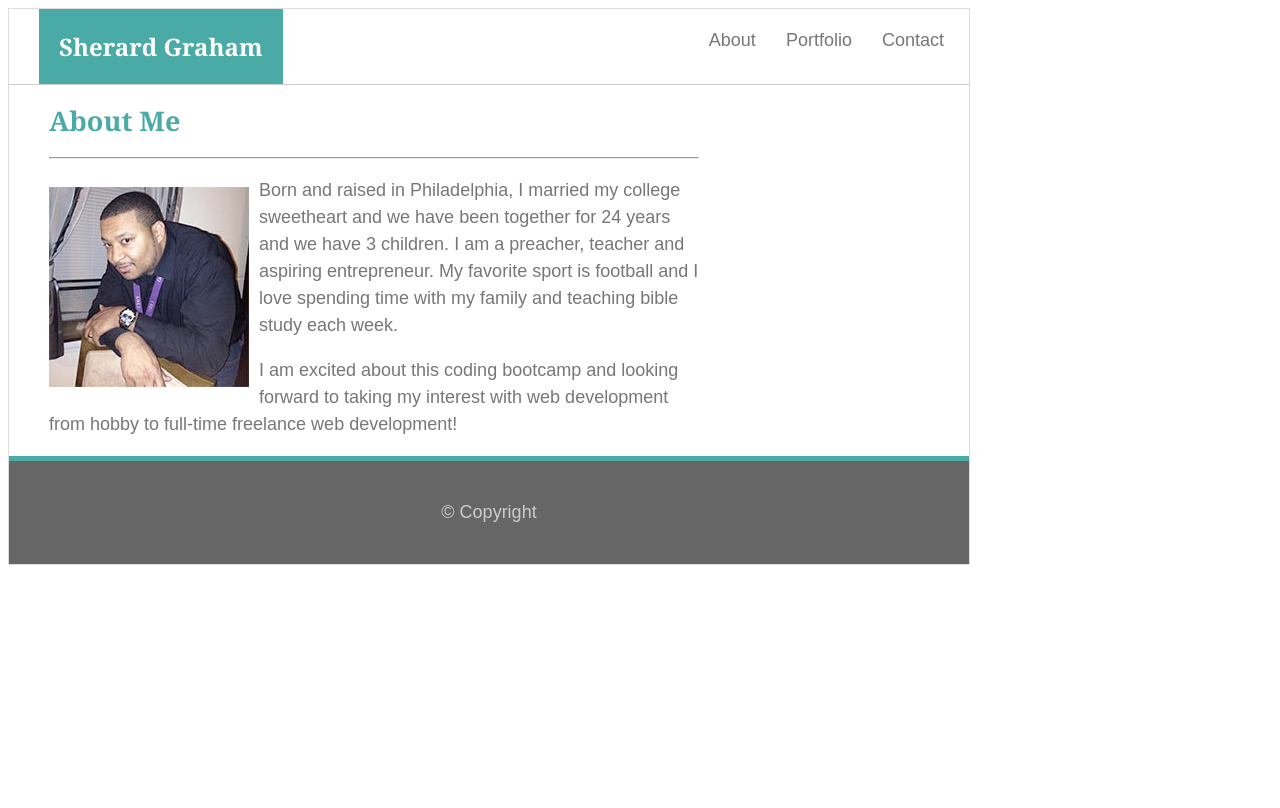
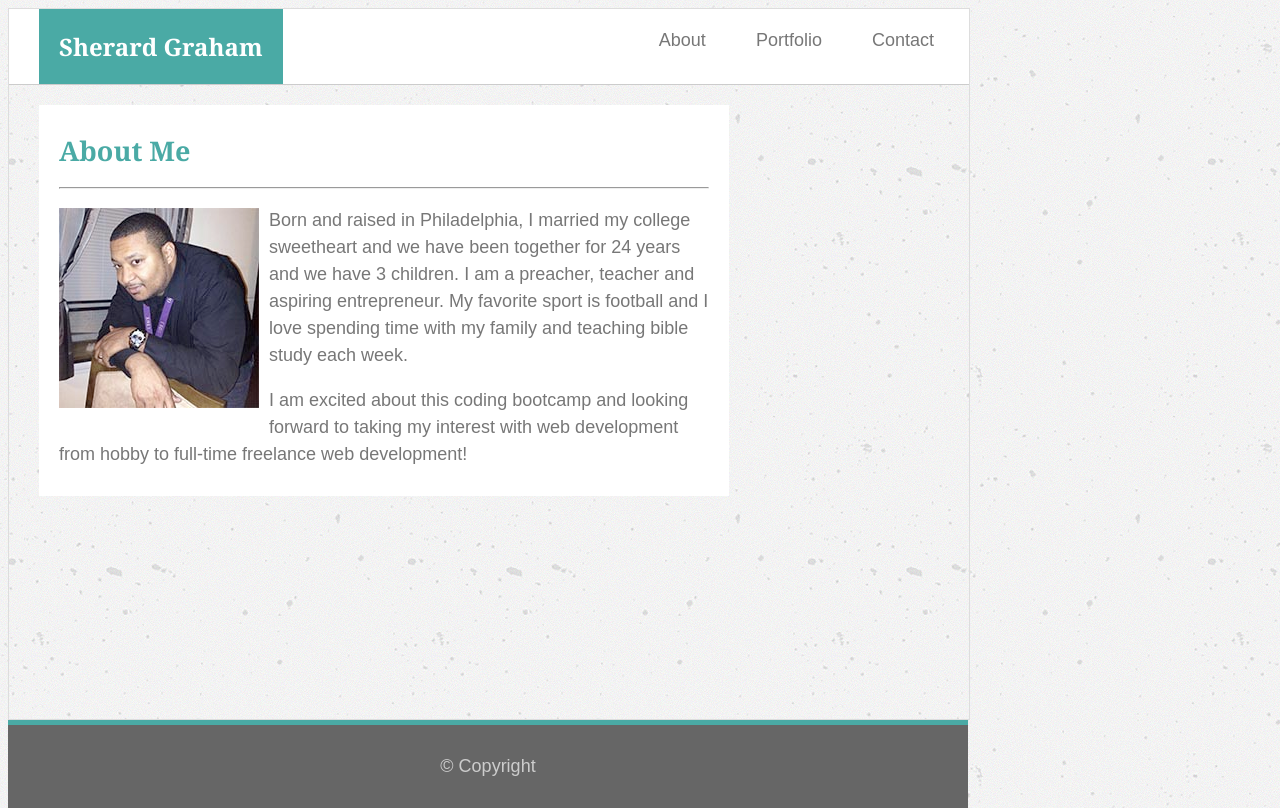
Before and after one commit to sherardg/Basic-Portfolio, a plain HTML site: page index.html in a window 1280 px wide. Drawn offline with Linux system fonts and the light colour scheme.

Commit message:
updates to index and css files

```diff
--- a/assets/css/style.css
+++ b/assets/css/style.css
@@ -1,19 +1,30 @@
 body {
     color: #777777;
-    background-image: url("images/concrete-texture.png");
-    );
+    background-image: url("../images/concrete-texture.png");
     font-family: Arial, Helvetica, sans-serif;
     font-size: 18px;
     line-height: 1.5em;
     display: flex;
     flex-direction: column;
+
+}
+
+html, body{
+    height: 100%;
+}
+
+h1, h2, h3, h4, h5, h6{
+    font-family: Georgia, 'Times New Roman', Times, serif;
+    color: #4aaaa5;
 }
 
 #wrapper{
     width: 960px;
     border: 1px solid #dddddd;
-    min-height: 100%;
+    height: 100%;
 }
+
+/* Header Styles */
 
 #header{
     width: 960px;
@@ -23,6 +34,7 @@ body {
     margin-bottom: 20px;
     flex-shrink: 0;
 }
+
 
 .logo {
     background: #4aaaa5;
@@ -37,6 +49,8 @@ body {
     float: left;
 }
 
+/* Link styles */
+
 .navbar{
     float: right;
 }
@@ -48,21 +62,32 @@ ul.navbar li {
     padding-right: 25px;
 }
 
+.navbar a:link {
+    color: #777777;
+    text-decoration: none;
+    padding: 10px;
+}
 
+.navbar a:hover, a:focus{
+    background-color: #4aaaa5;
+    color: #ffc;
+    padding: 10px;
+}
 
-h1, h2, h3, h4, h5, h6{
-    font-family: Georgia, 'Times New Roman', Times, serif;
-    color: #4aaaa5;
+.navbar a:active {
+    color: #369;
+    background-color: #4aaaa5;
 }
+
+/* Main content styles */
 
 #main-content{
     width: 650px;
     background-color: #ffffff;
     clear: both;
-    margin: 20px 0px 0px 40px;
+    margin: 20px 0px 20px 30px;
+    padding: 10px 20px;
     flex: 1 0 auto;
-
-
 }
 
 .portrait{
@@ -71,12 +96,11 @@ h1, h2, h3, h4, h5, h6{
 }
 
 #footer{
-    width: 920px;
+    width: 940px;
     background-color: #666666;
     color: #cccccc;
     text-align: center;
     border-top: 5px solid #4aaaa5;
-    padding: 20px;
-    position: relative;
+    padding: 10px;
     flex-shrink: 0;
 }
--- a/index.html
+++ b/index.html
@@ -3,7 +3,6 @@
 <html lang=en-us>
     <head>
         <meta charset="UTF-8">
-
         <title>About Me</title>
         <link rel="stylesheet" type="text/css" href="assets/css/style.css">
     </head>
@@ -13,8 +12,7 @@
 
         <div id="wrapper">
 
-
-        <!-- Paragraph about me -->
+            <!-- Header -->
 
             <div id="header">
 
@@ -22,11 +20,19 @@
                     <p>Sherard Graham</p>
                 </div>
 
+            <!-- Navbar within header -->
+
             <div class="navbar">
                 <ul class="navbar">
-                    <li>About</li>
-                    <li>Portfolio</li>
-                    <li>Contact</li>
+                    <li>
+                        <a class="active" href="#">About</a>
+                    </li>
+                    <li>
+                        <a href="portfolio.html">Portfolio</a>
+                    </li>
+                    <li>
+                        <a href="contact.html">Contact</a>
+                    </li>
                 </ul>
             </div>
         </div>
@@ -35,19 +41,24 @@
 
             <div id="main-content">
 
+                <section id="about-me">
+
                     <h2>About Me</h2>
+
                     <hr>
-             <section id="about me">
+
                     <img class="portrait" src="assets/images/sherard.jpg" alt="Sherard Graham">
                     <p>Born and raised in Philadelphia, I married my college sweetheart and we have been together for 24 years and we have 3 children.
                     I am a preacher, teacher and aspiring entrepreneur.  My favorite sport is football and I love spending time with my family and teaching
                     bible study each week.</p>
+
                     <p>I am excited about this coding bootcamp and looking forward to taking my interest with web development from hobby to full-time freelance
                     web development!
                     </p>
 
                 </section>
 
+            </div>
 
         </div>
 
@@ -55,9 +66,6 @@
          <div id="footer">
                 <p> &copy; Copyright</p>
             </div>
-
-        </div>
-
     </body>
 
 </html>
```
Lines whose indentation alone changed are shown as unchanged.
